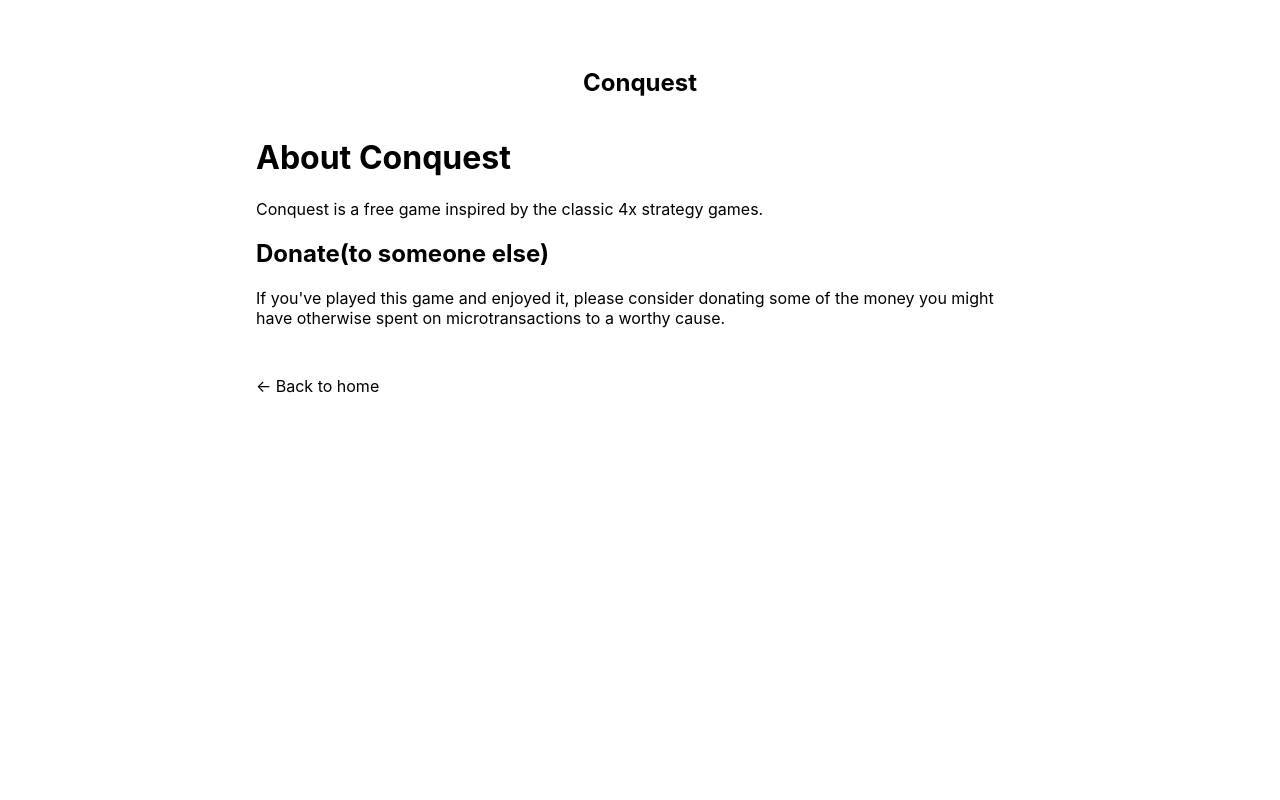
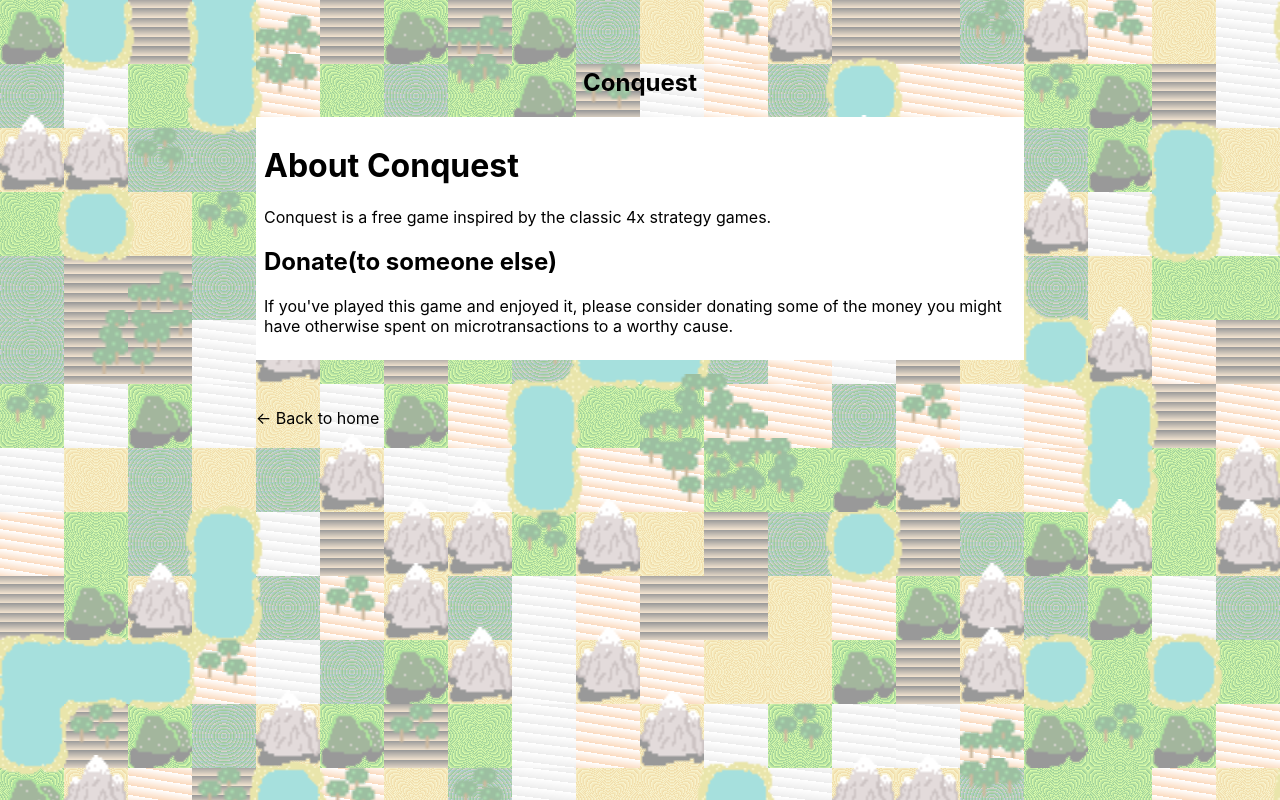
Before and after one commit to dblatcher/Tiles-game, a Next.js app: page /about in a window 1280 px wide. Built offline with nearby package versions, Linux system fonts and the light colour scheme.

Commit message:
add decorative mapp background to about page

```diff
--- a/components/DecorativeMap.js
+++ b/components/DecorativeMap.js
@@ -1,5 +1,5 @@
 import TileBoard from './TileBoard'
-import styles from './decorativeMap.module.css'
+import styles from './decorativeMap.module.scss'
 import { MapSquare } from '../lib/game-entities/MapSquare';
 
 export default class DecorativeMap extends React.Component {
@@ -22,8 +22,14 @@ export default class DecorativeMap extends React.Component {
 
     render() {
         const { mapGrid } = this.state
-        const { scale = 1 } = this.props
-        return <aside className={styles.container}>
+        const { scale = 1, fixed = false } = this.props
+
+        const asideClassList = [styles.container]
+        if (fixed) {
+            asideClassList.push(styles.fixed)
+        }
+
+        return <aside className={asideClassList.join(" ")}>
             <TileBoard mapGrid={mapGrid} decorative mapZoomLevel={scale} />
         </aside>
     }
--- a/components/decorativeMap.module.css
+++ /dev/null
@@ -1,8 +0,0 @@
-.container {
-    position: absolute;
-    max-height: 100%;
-    max-width: 100%;
-    overflow: hidden;
-    z-index: -1;
-    filter: opacity(.5);
-}
--- /dev/null
+++ b/components/decorativeMap.module.scss
@@ -0,0 +1,15 @@
+.container {
+    position: absolute;
+    max-height: 100%;
+    max-width: 100%;
+    overflow: hidden;
+    z-index: -1;
+    filter: opacity(.5);
+
+    &.fixed {
+        position: fixed;
+        top:0;
+        left:0;
+        filter: opacity(.4);
+    }
+}
--- a/pages/about.js
+++ b/pages/about.js
@@ -1,5 +1,6 @@
 import React from 'react'
 import Layout from '../components/Layout'
+import DecorativeMap from '../components/DecorativeMap'
 
 
 export default class GamePage extends React.Component {
@@ -7,11 +8,15 @@ export default class GamePage extends React.Component {
     render() {
         return (
             <Layout>
-                <h1>About Conquest</h1>
-                <p>Conquest is a free game inspired by the classic 4x strategy games.</p>
-                <h2>Donate(to someone else)</h2>
-                <p>If you've played this game and enjoyed it, please consider donating some of the money you might have otherwise spent on microtransactions to a worthy cause.</p>
+                <div style={{ background: 'white', padding:'.5rem' }}>
+
+                    <h1>About Conquest</h1>
+                    <p>Conquest is a free game inspired by the classic 4x strategy games.</p>
+                    <h2>Donate(to someone else)</h2>
+                    <p>If you've played this game and enjoyed it, please consider donating some of the money you might have otherwise spent on microtransactions to a worthy cause.</p>
+                </div>
+                <DecorativeMap scale={.5} fixed/>
             </Layout>
-        )
+       )
     }
 }
```
